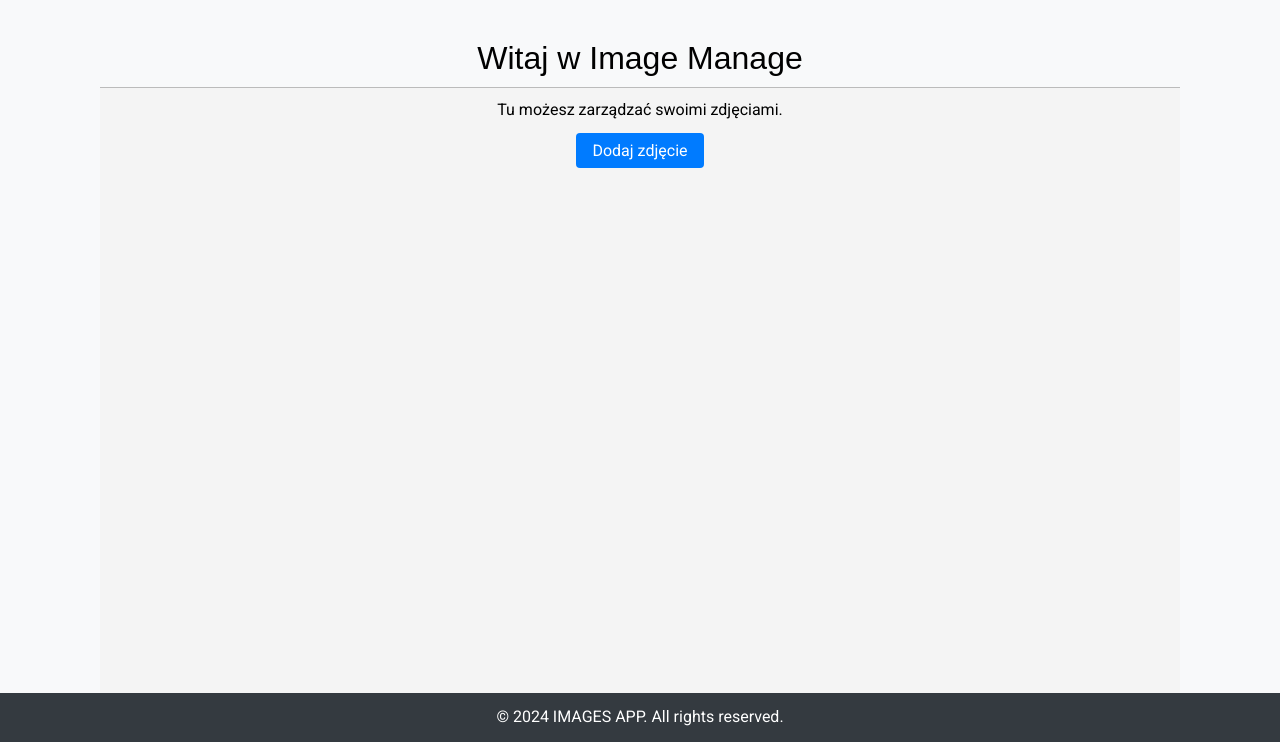
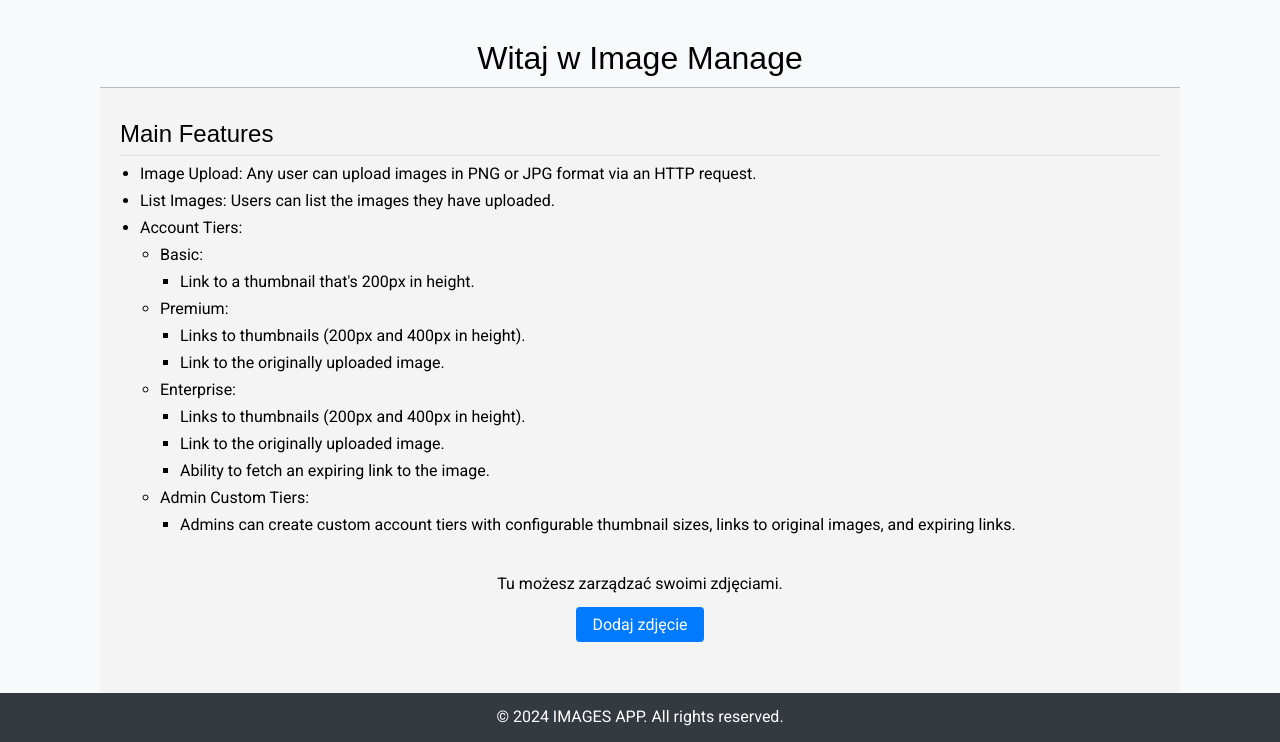
Before and after one commit to Naffik/ImageManage, a Django app: page /images/dashboard/ in a window 1280 px wide. Shown: the part 58-800 px from the top of the page. Run offline with Django 5.2, Linux system fonts and the light colour scheme; the visitor is signed in with stand-in values (Sample User, id 1); some libraries are stand-ins or nearby versions.

Commit message:
Added filter to change markdown to html. Dashboard displays README.md information.

```diff
--- a/account/static/css/base.css
+++ b/account/static/css/base.css
@@ -611,3 +611,42 @@ a.like, a.follow {
 .profile-actions {
     margin-top: 20px;
 }
+/* Markdown styles */
+.markdown-content {
+    padding: 20px;
+    border-radius: 8px;
+}
+
+.markdown-content h1,
+.markdown-content h2,
+.markdown-content h3 {
+    border-bottom: 1px solid #ddd;
+    padding-bottom: 0.3em;
+    text-align: left; /* Dodane, aby nagłówki były wyrównane do lewej */
+}
+
+.markdown-content p {
+    line-height: 1.6;
+    margin: 0.8em 0;
+    text-align: left; /* Dodane, aby akapity były wyrównane do lewej */
+}
+
+.markdown-content ul,
+.markdown-content ol {
+    padding-left: 20px;
+    margin-top: 0.5em;
+    margin-bottom: 0.5em;
+}
+
+.markdown-content ul li,
+.markdown-content ol li {
+    margin-bottom: 0.5em;
+    text-align: left; /* Dodane, aby elementy listy były wyrównane do lewej */
+}
+
+.markdown-content code {
+    background-color: #f4f4f4;
+    padding: 0.2em 0.4em;
+    border-radius: 4px;
+    text-align: left; /* Dodane, aby kod był wyrównany do lewej */
+}
--- a/account/templates/account/dashboard.html
+++ b/account/templates/account/dashboard.html
@@ -3,7 +3,6 @@
 {% block content %}
 <h1>Witaj w Image Manage</h1>
 <div class="dashboard-content">
-    <!-- Główna treść dashboardu -->
     {% block dashboard_content %}
     {% endblock %}
 </div>
--- /dev/null
+++ b/account/templatetags/markdown_tags.py
@@ -0,0 +1,9 @@
+from django import template
+import markdown2
+
+register = template.Library()
+
+
+@register.filter(name='markdown_to_html')
+def markdown_to_html(markdown_text):
+    return markdown2.markdown(markdown_text)
--- a/account/views.py
+++ b/account/views.py
@@ -1,3 +1,5 @@
+import os
+
 from django.contrib.auth.forms import AuthenticationForm
 from django.contrib.auth.mixins import LoginRequiredMixin
 from django.contrib.auth.models import User
@@ -9,6 +11,7 @@ from django.contrib.auth.decorators import login_required
 from django.views import View
 from django.views.generic import ListView, DetailView
 
+from core import settings
 from .forms import UserRegistrationForm, UserEditForm, ProfileEditForm
 from .models import Profile
 
--- a/images/templates/images/dashboard_extension.html
+++ b/images/templates/images/dashboard_extension.html
@@ -1,9 +1,14 @@
 {% extends "account/dashboard.html" %}
+
+{% load markdown_tags %}
 
 {% block dashboard_content %}
     {{ block.super }}
     <section class="hero">
         <div class="image-dashboard-section">
+            <div class="markdown-content">
+                {{ readme_content|markdown_to_html|safe }}
+            </div>
             <p>Tu możesz zarządzać swoimi zdjęciami.</p>
             <a href="{% url 'image_upload' %}" class="btn-primary">Dodaj zdjęcie</a>
         </div>
--- a/images/views.py
+++ b/images/views.py
@@ -7,6 +7,7 @@ from django.contrib.auth.decorators import login_required
 from django.views import View
 from django.views.generic import DetailView, ListView
 
+from core import settings
 from images.forms import ImageForm
 from images.models import Image, Thumbnail
 from images.utils import create_thumbnails
@@ -14,7 +15,12 @@ from images.utils import create_thumbnails
 
 @login_required
 def dashboard_view(request):
-    return render(request, 'images/dashboard_extension.html')
+    readme_path = os.path.join(settings.BASE_DIR, 'README.md')
+    with open(readme_path, 'r', encoding='utf-8') as file:
+        readme_content = file.read()
+    return render(request,
+                  'images/dashboard_extension.html',
+                  {'readme_content': readme_content})
 
 
 class ImageCreateView(LoginRequiredMixin, View):
```
Also changed, not shown: README.md (added), account/templatetags/__init__.py (added).
